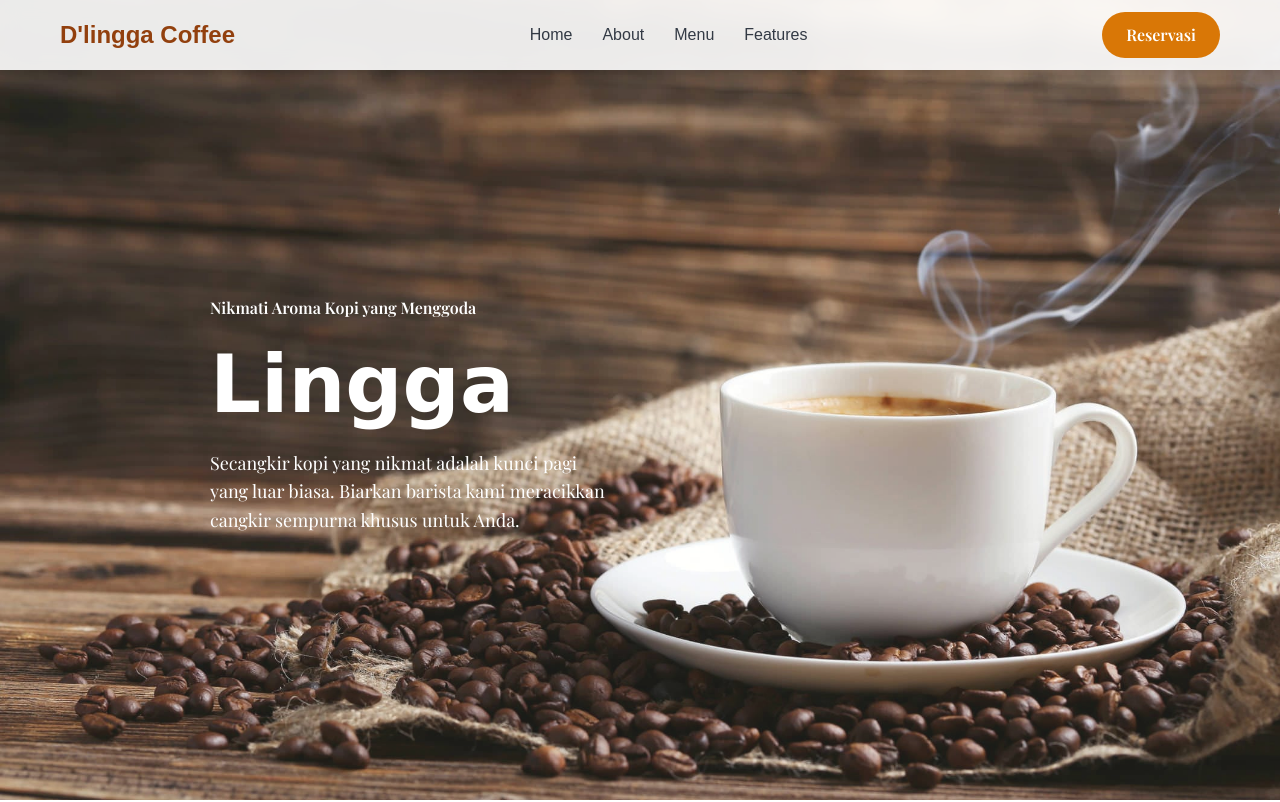
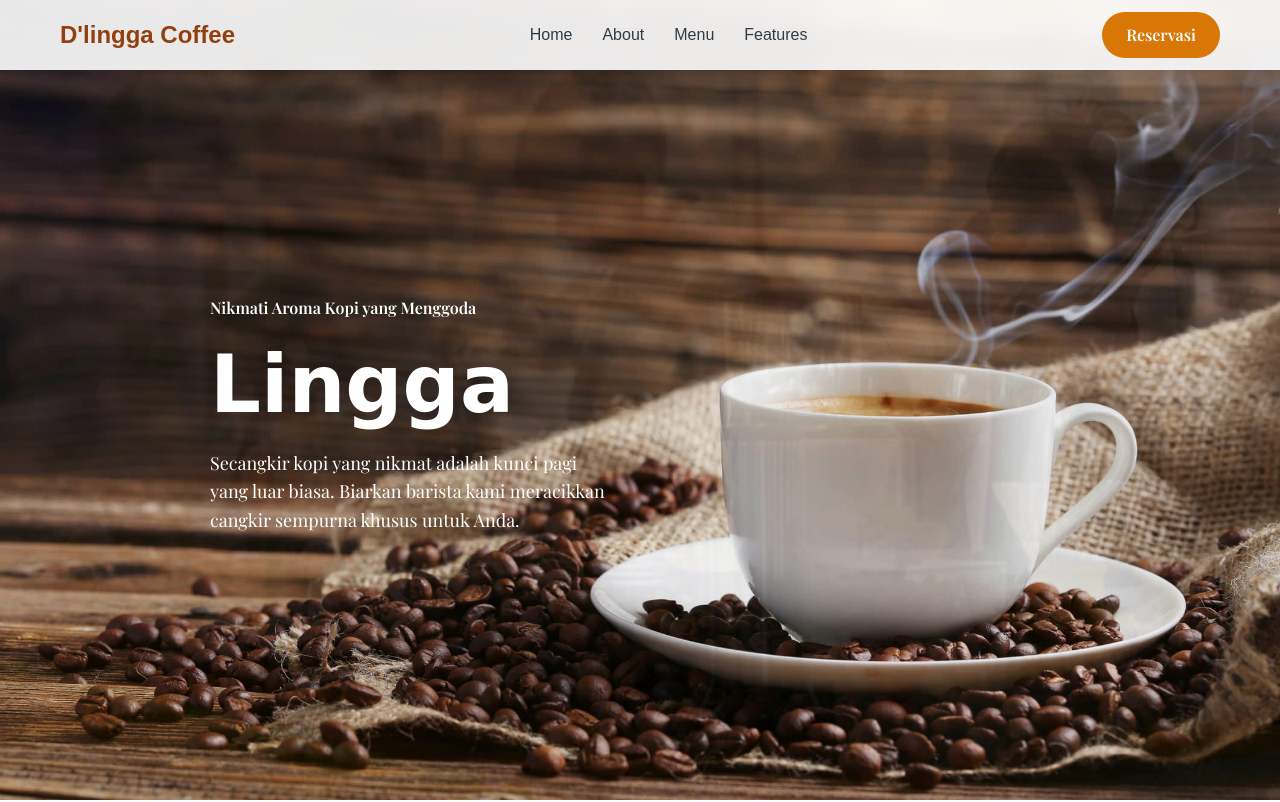
Before and after one commit to kooo-design/dlingga, a plain HTML site: page index.html in a window 1280 px wide. Shown: the top 802 px of the page. Drawn offline with nearby package versions, Linux system fonts and the light colour scheme; a web font is replaced by a local one.

Commit message:
Update style.css

```diff
--- a/style.css
+++ b/style.css
@@ -149,7 +149,7 @@ body {
   display: flex;
   align-items: center;
   padding-top: 70px;
-  background: url("./img/about.jpg") center/cover no-repeat;
+  background: url("./img/hero.jpg") center/cover no-repeat;
   position: relative;
   overflow: hidden;
 }
```
